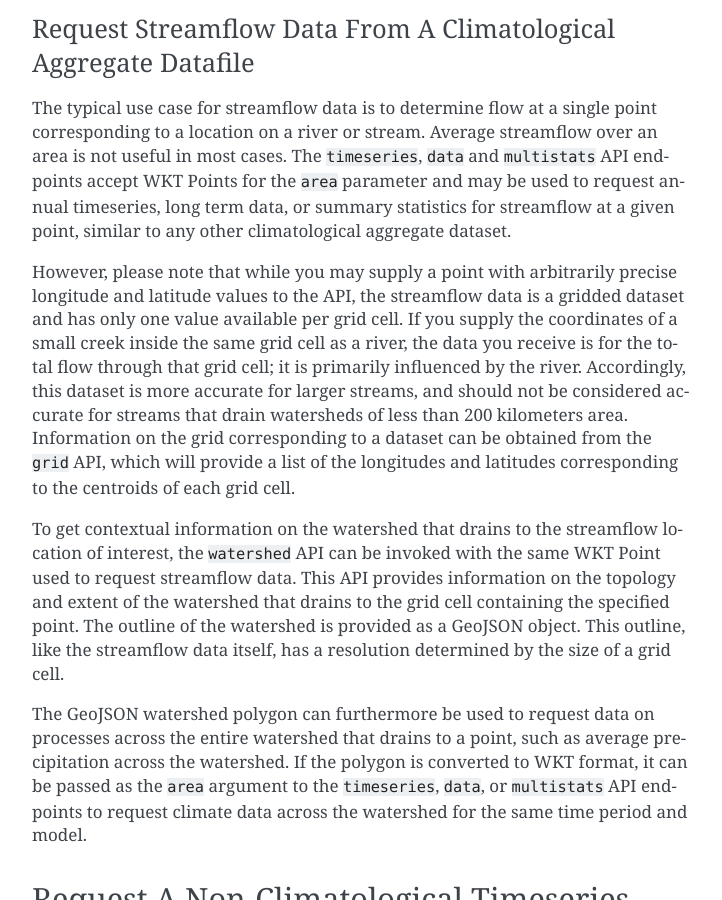
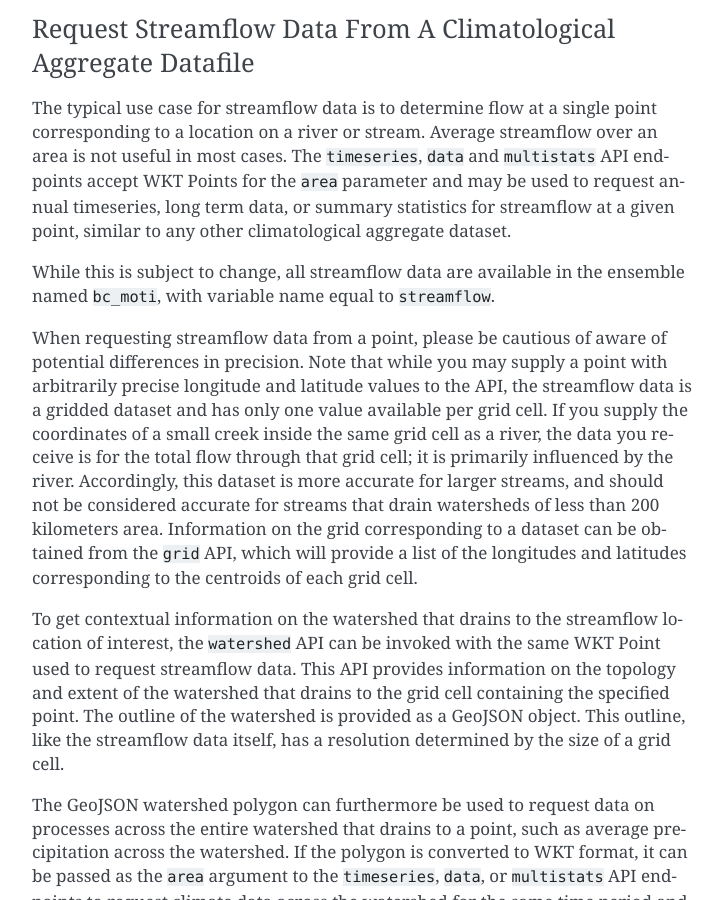
Before and after one commit to pacificclimate/climate-explorer-backend, a Sphinx documentation site: the page built from doc/source/workflow.md, in a window 1280 px wide and 900 px high, scrolled down 1617 px. Shown: the whole window, without its empty margins (388-1110 px from the left). Built offline with Sphinx 7.4.7, drawn with Linux system fonts in a browser that asks for light colours.

Commit message:
Add details about ensemble for streamflow

```diff
--- a/doc/source/workflow.md
+++ b/doc/source/workflow.md
@@ -24,7 +24,9 @@ Similarly, the `data` API is also queried by submitting parameters that describe
 
 The typical use case for streamflow data is to determine flow at a single point corresponding to a location on a river or stream. Average streamflow over an area is not useful in most cases. The `timeseries`, `data` and `multistats` API endpoints accept WKT Points for the `area` parameter and may be used to request annual timeseries, long term data, or summary statistics for streamflow at a given point, similar to any other climatological aggregate dataset.
 
-However, please note that while you may supply a point with arbitrarily precise longitude and latitude values to the API, the streamflow data is a gridded dataset and has only one value available per grid cell. If you supply the coordinates of a small creek inside the same grid cell as a river, the data you receive is for the total flow through that grid cell; it is primarily influenced by the river. Accordingly, this dataset is more accurate for larger streams, and should not be considered accurate for streams that drain watersheds of less than 200 kilometers area. Information on the grid corresponding to a dataset can be obtained from the `grid` API, which will provide a list of the longitudes and latitudes corresponding to the centroids of each grid cell.
+While this is subject to change, all streamflow data are available in the ensemble named `bc_moti`, with variable name equal to `streamflow`.
+
+When requesting streamflow data from a point, please be cautious of aware of potential differences in precision. Note that while you may supply a point with arbitrarily precise longitude and latitude values to the API, the streamflow data is a gridded dataset and has only one value available per grid cell. If you supply the coordinates of a small creek inside the same grid cell as a river, the data you receive is for the total flow through that grid cell; it is primarily influenced by the river. Accordingly, this dataset is more accurate for larger streams, and should not be considered accurate for streams that drain watersheds of less than 200 kilometers area. Information on the grid corresponding to a dataset can be obtained from the `grid` API, which will provide a list of the longitudes and latitudes corresponding to the centroids of each grid cell.
 
 To get contextual information on the watershed that drains to the streamflow location of interest, the `watershed` API can be invoked with the same WKT Point used to request streamflow data. This API provides information on the topology and extent of the watershed that drains to the grid cell containing the specified point. The outline of the watershed is provided as a GeoJSON object. This outline, like the streamflow data itself, has a resolution determined by the size of a grid cell.
 
```
